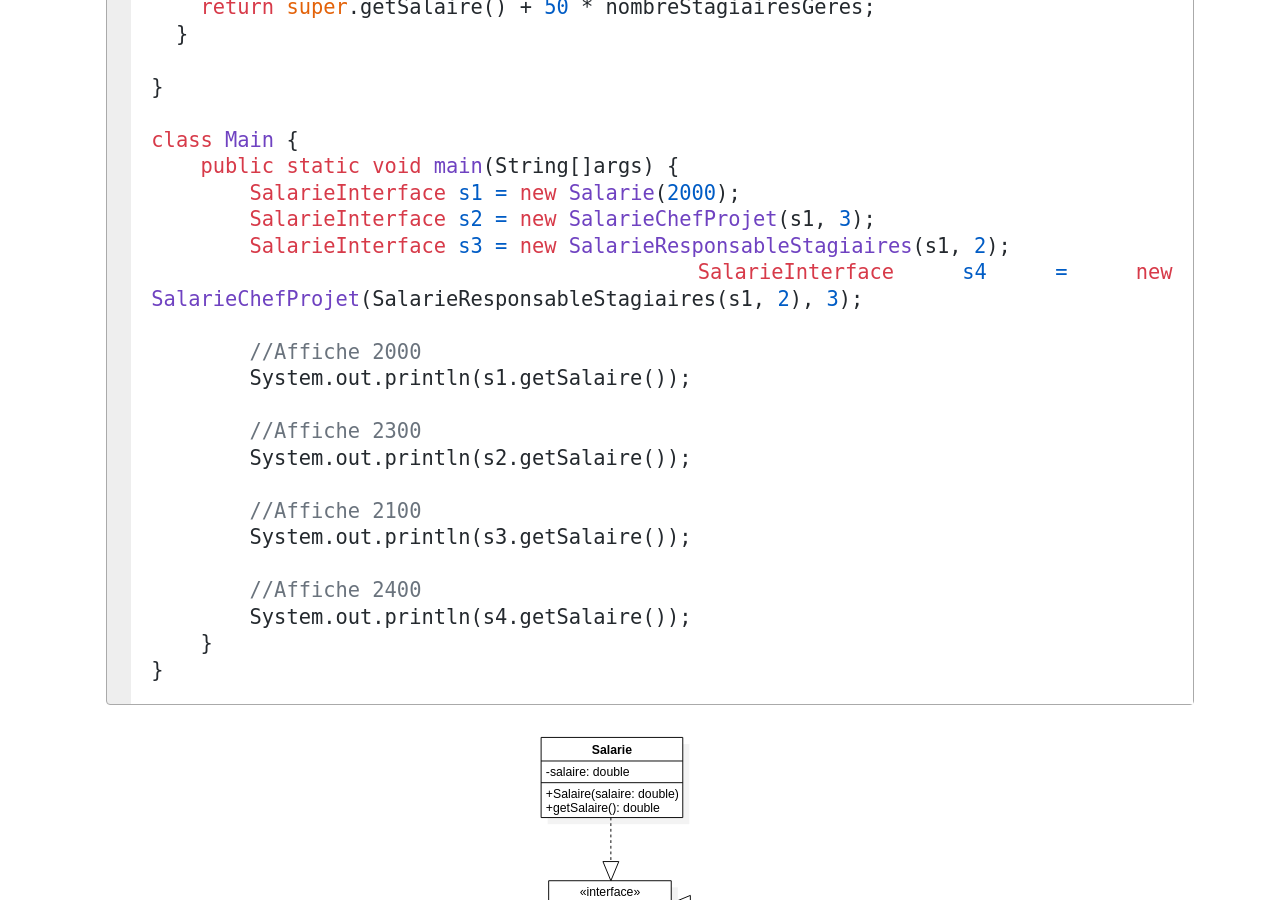
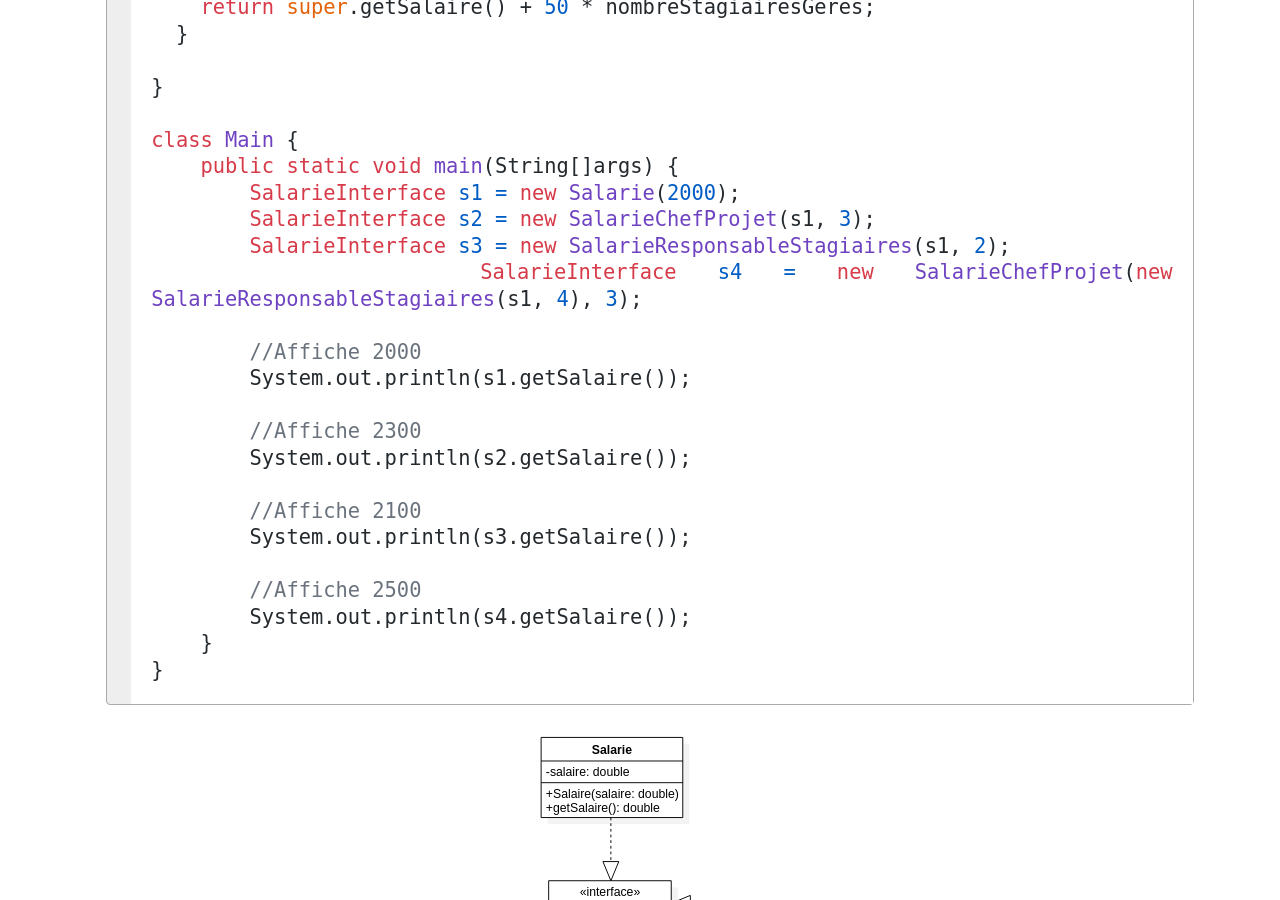
Before and after one commit to mgasquet/R304-QualiteDeveloppement, a Jekyll site: the page built from tutorials/tutorial3.md, in a window 1280 px wide and 900 px high, scrolled down 25403 px. Built offline with Jekyll 4.4.1, drawn with Linux system fonts in a browser that asks for light colours; some web fonts are replaced.

Commit message:
Fix exemple decorateur

```diff
--- a/tutorials/tutorial3.md
+++ b/tutorials/tutorial3.md
@@ -680,7 +680,7 @@ class Main {
         SalarieInterface s1 = new Salarie(2000);
         SalarieInterface s2 = new SalarieChefProjet(s1, 3);
         SalarieInterface s3 = new SalarieResponsableStagiaires(s1, 2);
-        SalarieInterface s4 = new SalarieChefProjet(SalarieResponsableStagiaires(s1, 2), 3);
+        SalarieInterface s4 = new SalarieChefProjet(new SalarieResponsableStagiaires(s1, 4), 3);
 
         //Affiche 2000
         System.out.println(s1.getSalaire());
@@ -691,7 +691,7 @@ class Main {
         //Affiche 2100
         System.out.println(s3.getSalaire());
 
-        //Affiche 2400
+        //Affiche 2500
         System.out.println(s4.getSalaire());
     }
 }
```
